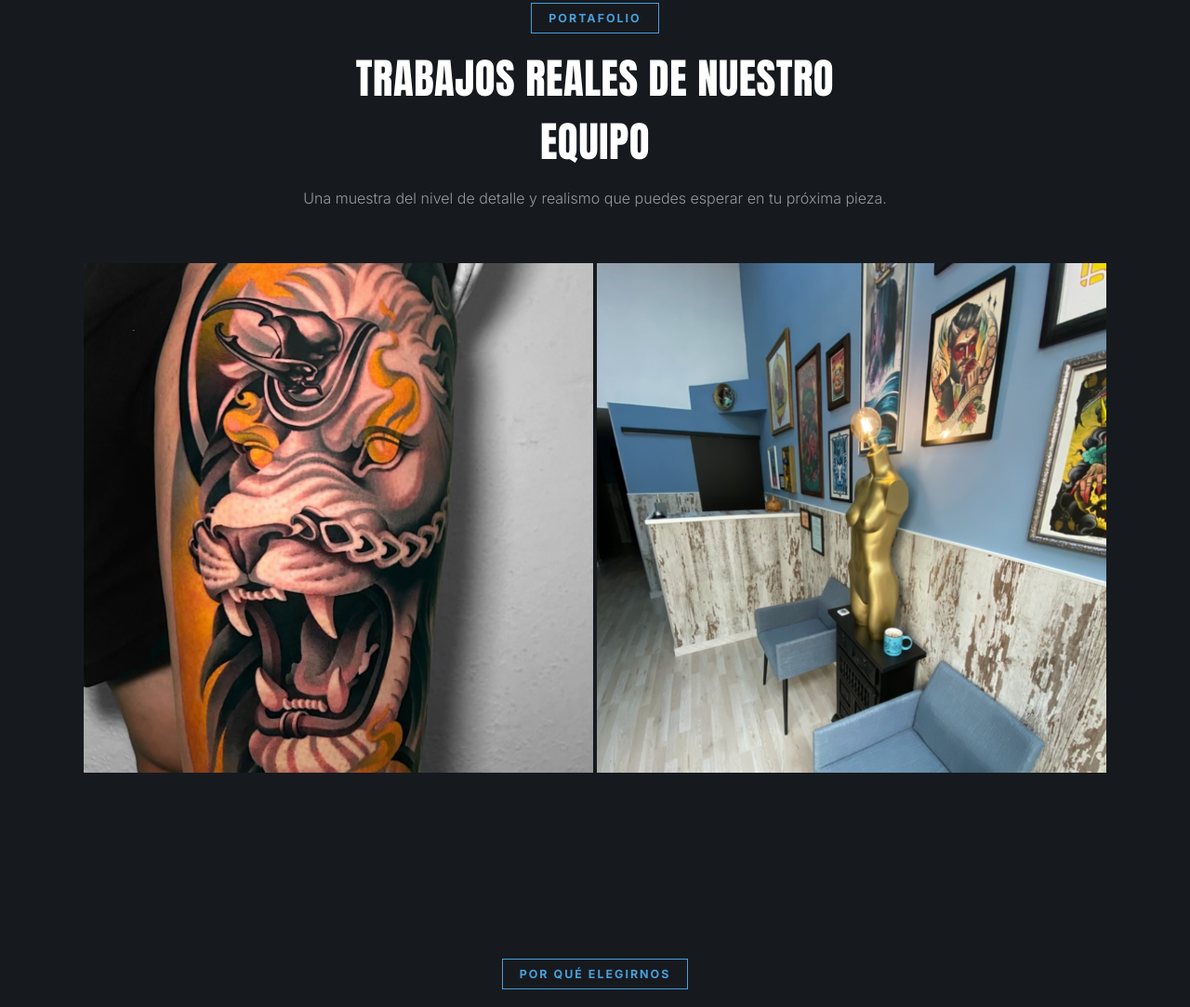
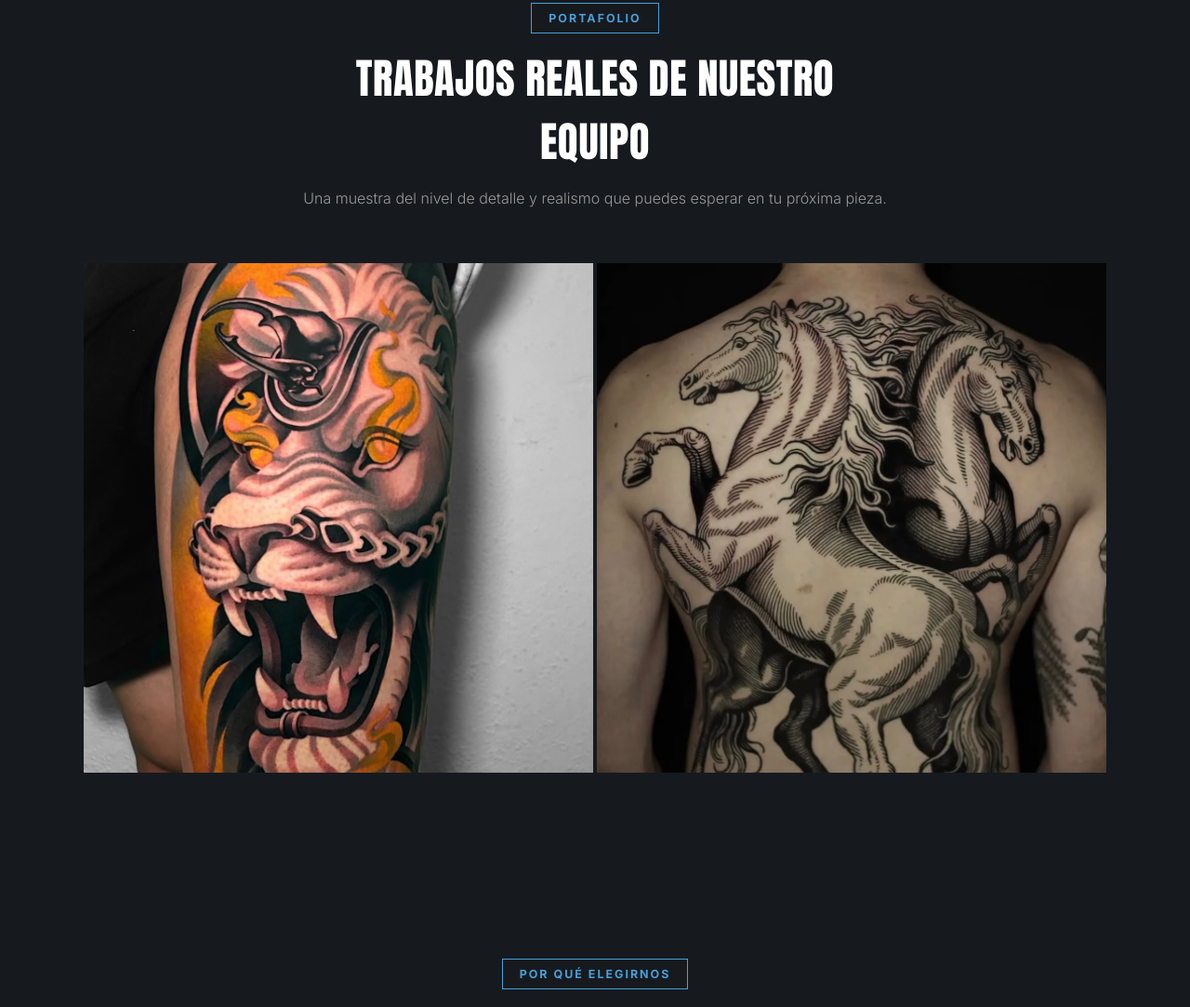
Before and after one commit to takalislam9-lab/tulpentattoo, a plain HTML site: page index.html in a window 1280 px wide. Shown: the part 2491-3574 px from the top of the page at 93% size. Drawn offline with Linux system fonts and the light colour scheme.

Commit message:
Add files via upload

```diff
--- a/index.html
+++ b/index.html
@@ -204,7 +204,7 @@
       <img src="tulpen_lion.jpg" alt="Tatuaje realista de león realizado en Tulpen Tattoo" style="height:100%;object-fit:cover;object-position:50% 30%;">
     </figure>
     <figure style="aspect-ratio:1/1;">
-      <img src="tulpen2.jpg" alt="Láminas de tatuajes expuestas en el interior de Tulpen Tattoo" style="height:100%;object-fit:cover;object-position:75% 20%;">
+      <img src="tulpen_horse.png" alt="Tatuaje de caballos realizado en Tulpen Tattoo" style="height:100%;object-fit:cover;object-position:50% 20%;">
     </figure>
   </div>
 </section>
```
Also changed, not shown: tulpen_horse.png (added).
